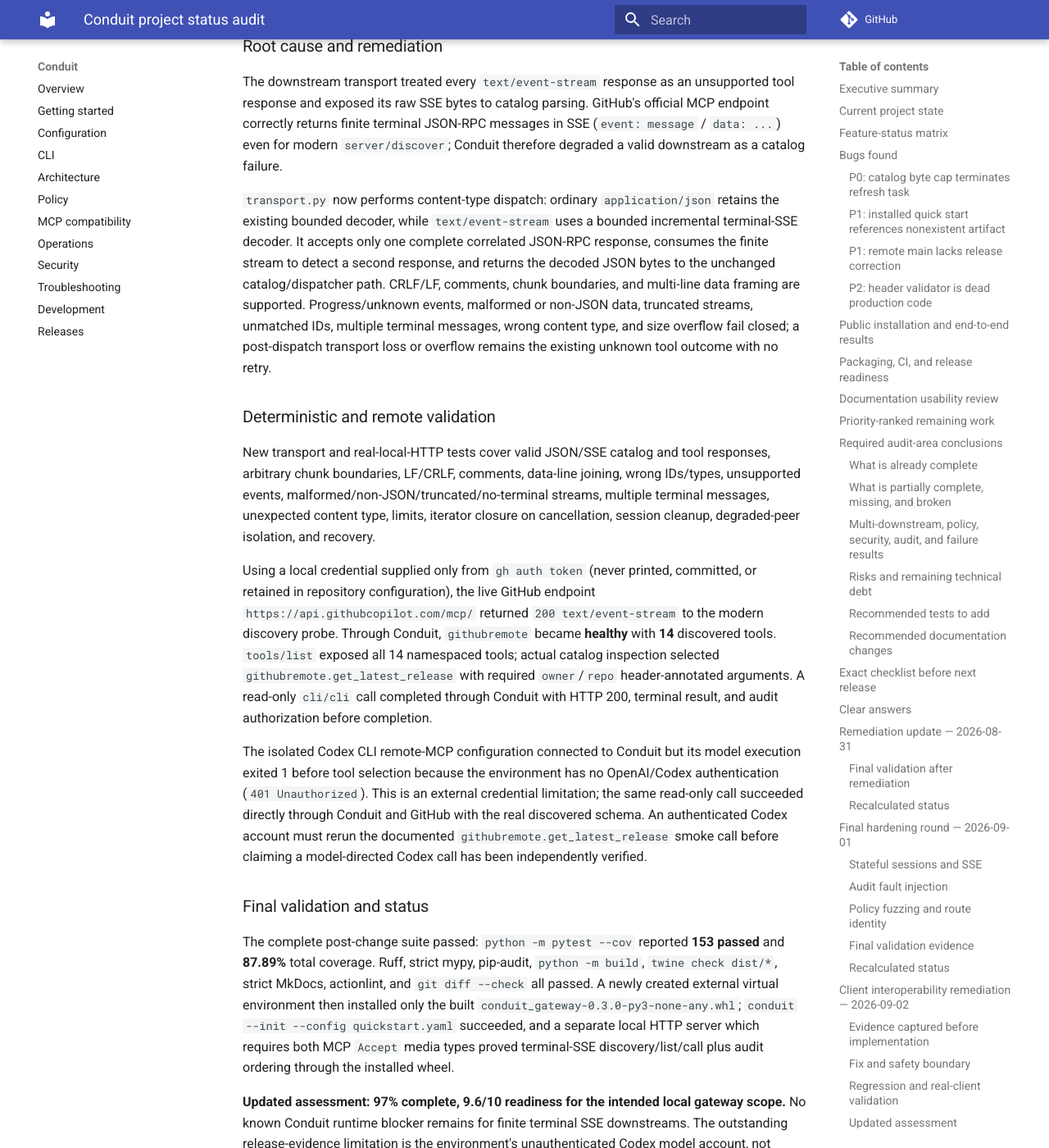
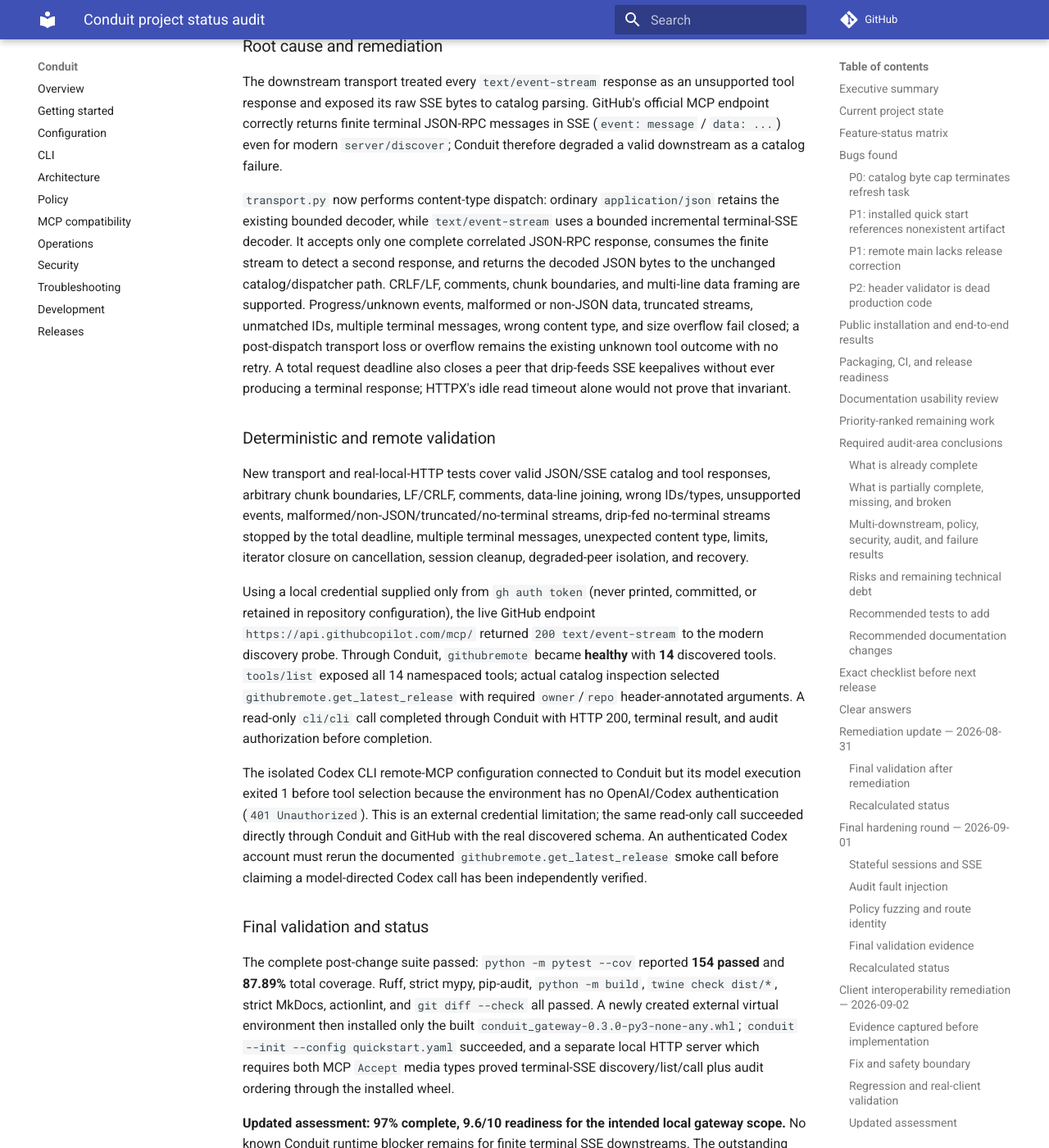
Before and after one commit to Rakshita-0023/conduit, an MkDocs documentation site: the page built from docs/project-status-audit.md, in a window 1280 px wide and 1400 px high, scrolled down 15427 px. Shown: the whole window at 82% size. Built offline with MkDocs 1.6.1 and Material for MkDocs 9.7.7, drawn with Linux system fonts in a browser that asks for light colours; comment, search, counter and statistics services are not loaded.

Commit message:
fix: bound terminal SSE response lifetime

```diff
--- a/docs/project-status-audit.md
+++ b/docs/project-status-audit.md
@@ -412,15 +412,19 @@
 data framing are supported. Progress/unknown events, malformed or non-JSON
 data, truncated streams, unmatched IDs, multiple terminal messages, wrong
 content type, and size overflow fail closed; a post-dispatch transport loss or
-overflow remains the existing unknown tool outcome with no retry.
+overflow remains the existing unknown tool outcome with no retry. A total
+request deadline also closes a peer that drip-feeds SSE keepalives without ever
+producing a terminal response; HTTPX's idle read timeout alone would not prove
+that invariant.
 
 ### Deterministic and remote validation
 
 New transport and real-local-HTTP tests cover valid JSON/SSE catalog and tool
 responses, arbitrary chunk boundaries, LF/CRLF, comments, data-line joining,
 wrong IDs/types, unsupported events, malformed/non-JSON/truncated/no-terminal
-streams, multiple terminal messages, unexpected content type, limits, iterator
-closure on cancellation, session cleanup, degraded-peer isolation, and recovery.
+streams, drip-fed no-terminal streams stopped by the total deadline, multiple
+terminal messages, unexpected content type, limits, iterator closure on
+cancellation, session cleanup, degraded-peer isolation, and recovery.
 
 Using a local credential supplied only from `gh auth token` (never printed,
 committed, or retained in repository configuration), the live GitHub endpoint
@@ -442,7 +446,7 @@
 
 ### Final validation and status
 
-The complete post-change suite passed: `python -m pytest --cov` reported **153
+The complete post-change suite passed: `python -m pytest --cov` reported **154
 passed** and **87.89%** total coverage. Ruff, strict mypy, pip-audit,
 `python -m build`, `twine check dist/*`, strict MkDocs, actionlint, and `git
 diff --check` all passed. A newly created external virtual environment then
```
Also changed, not shown: 2 other files.
